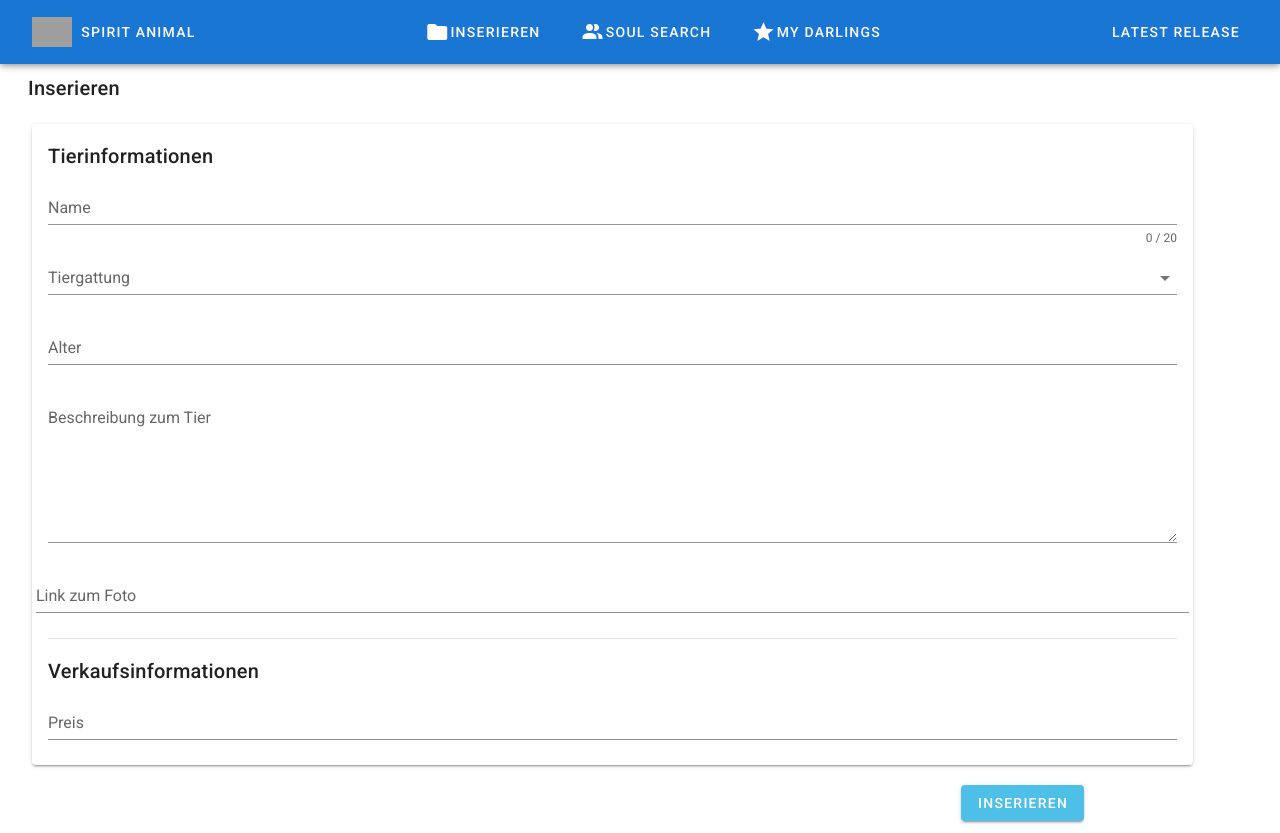
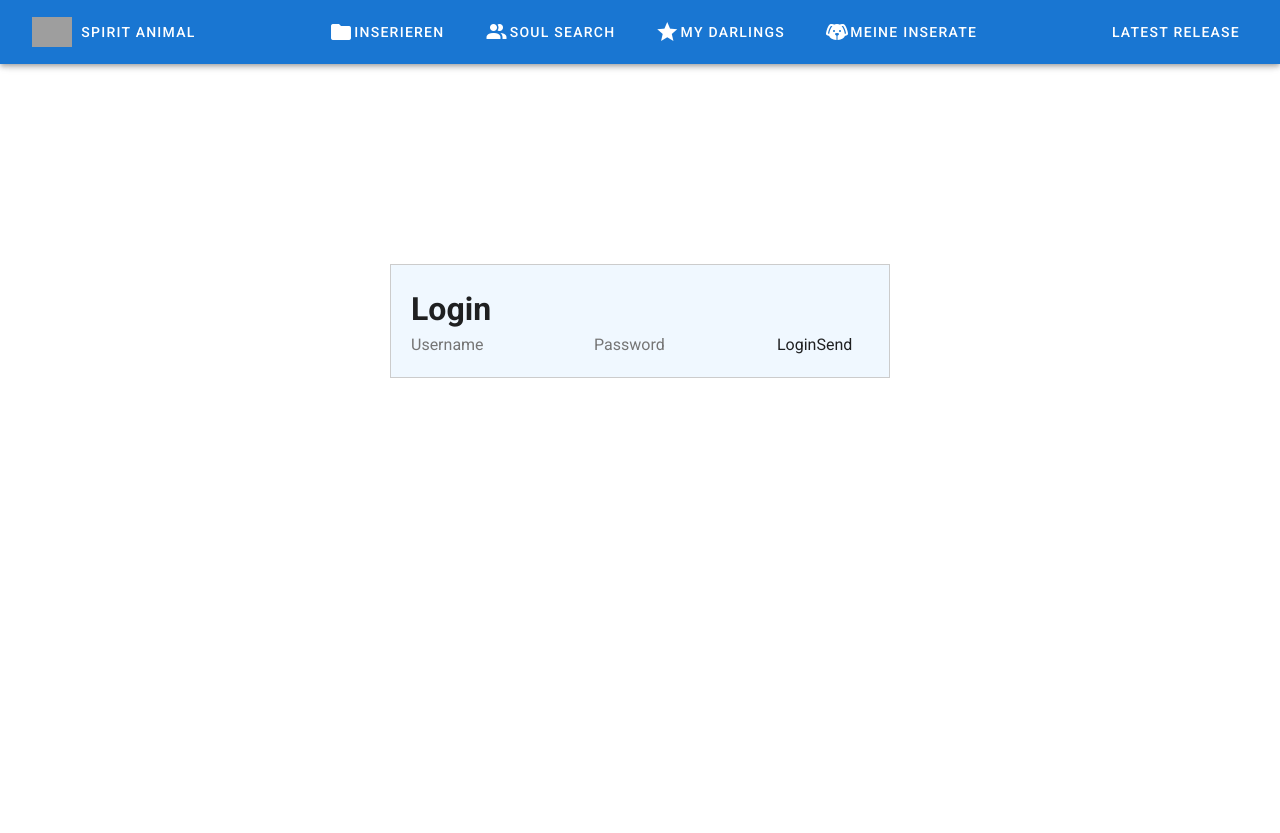
Before and after one commit to jonasspeiser/spirit-animal, a Vue app in the folder implementation/frontend/spiritanimal-frontend/: page /login#/inserieren in a window 1280 px wide. After the commit the page ends 800 px from the top, so only its background shows below. Built offline with nearby package versions, Linux system fonts and the light colour scheme; grey boxes are pictures that could not be loaded.

Commit message:
small updates on frontend

```diff
--- a/implementation/frontend/spiritanimal-frontend/src/components/AppBar.vue
+++ b/implementation/frontend/spiritanimal-frontend/src/components/AppBar.vue
@@ -59,7 +59,14 @@
       <!--        <v-icon>mdi-open-in-new</v-icon>-->
     </v-btn>
 
-
+    <v-btn
+        to="/inserate"
+        text
+    >
+      <v-icon>mdi-dog</v-icon>
+      <span class="mr-2">Meine Inserate</span>
+      <!--        <v-icon>mdi-open-in-new</v-icon>-->
+    </v-btn>
 
     <v-spacer></v-spacer>
 
--- a/implementation/frontend/spiritanimal-frontend/src/views/Inserieren.vue
+++ b/implementation/frontend/spiritanimal-frontend/src/views/Inserieren.vue
@@ -97,7 +97,7 @@
   data: () => ({
     valueAge: 0,
     valuePrice: 0,
-    categories: ["Hund", "Katze", "Vogel", "QUALLEN", "Pferd", "..."],
+    categories: ["HUNDE", "KATZEN", "PFERDE", "QUALLEN", "VÖGEL", "EXOTEN", "WEITERE_NAGER", "FISCHE", "NAGER", "KATZENARTIGE_TIERE", "HAUSELFEN", "DAMMWILD", "SCHNABELTIERE", "PINGUINE"],
     input: {
       tiername: "",
       kategorie: "",
@@ -115,6 +115,7 @@
     sendData() {
       axios({ method: "POST", "url": "http://localhost:8080/api/inserate", "data": this.input, "headers": { "content-type": "application/json" } }).then(result => {
         this.response = result.data;
+        window.location.href="/meineinserate"
       }, error => {
         console.error(error);
       })
--- a/implementation/frontend/spiritanimal-frontend/tsconfig.json
+++ b/implementation/frontend/spiritanimal-frontend/tsconfig.json
@@ -3,6 +3,7 @@
     "target": "esnext",
     "module": "esnext",
     "strict": true,
+    "resolveJsonModule": true,
     "jsx": "preserve",
     "moduleResolution": "node",
     "skipLibCheck": true,
```
Also changed, not shown: implementation/frontend/spiritanimal-frontend/src/router/index.ts (+4 -3 lines).
